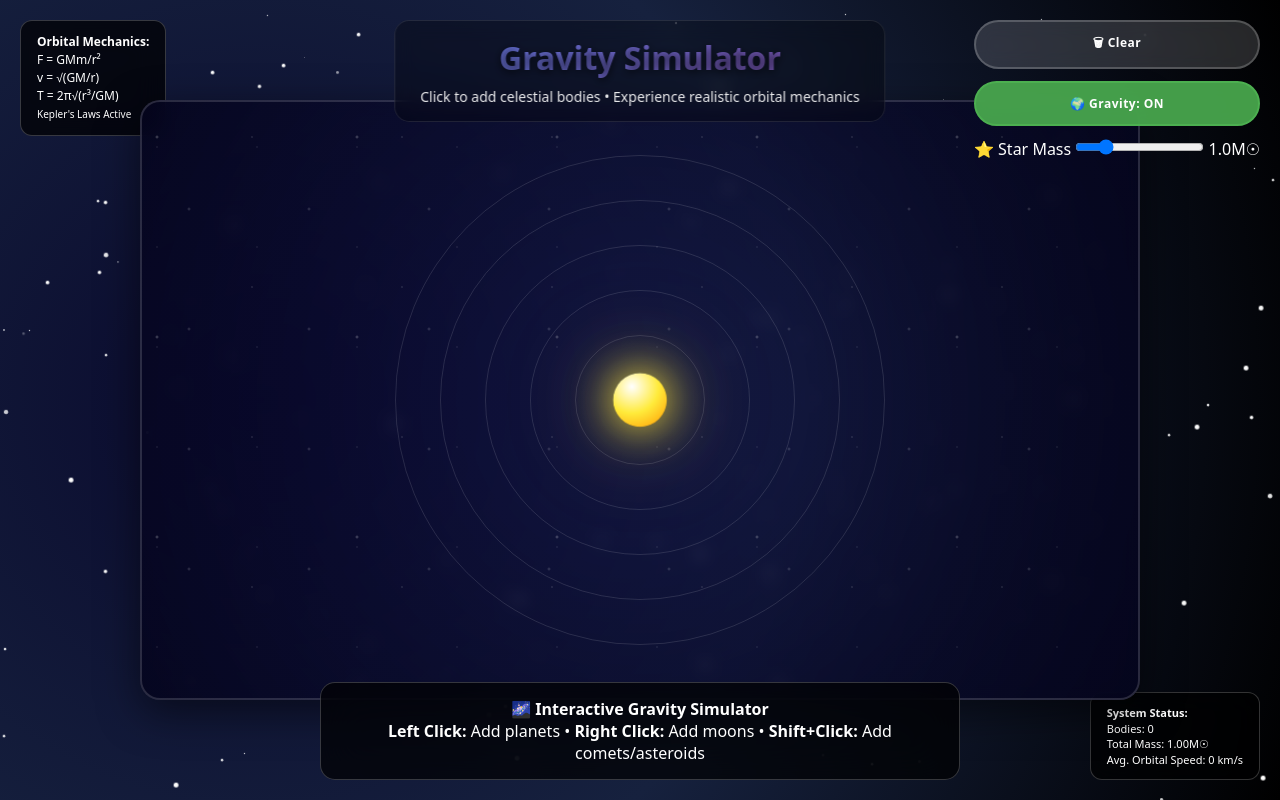
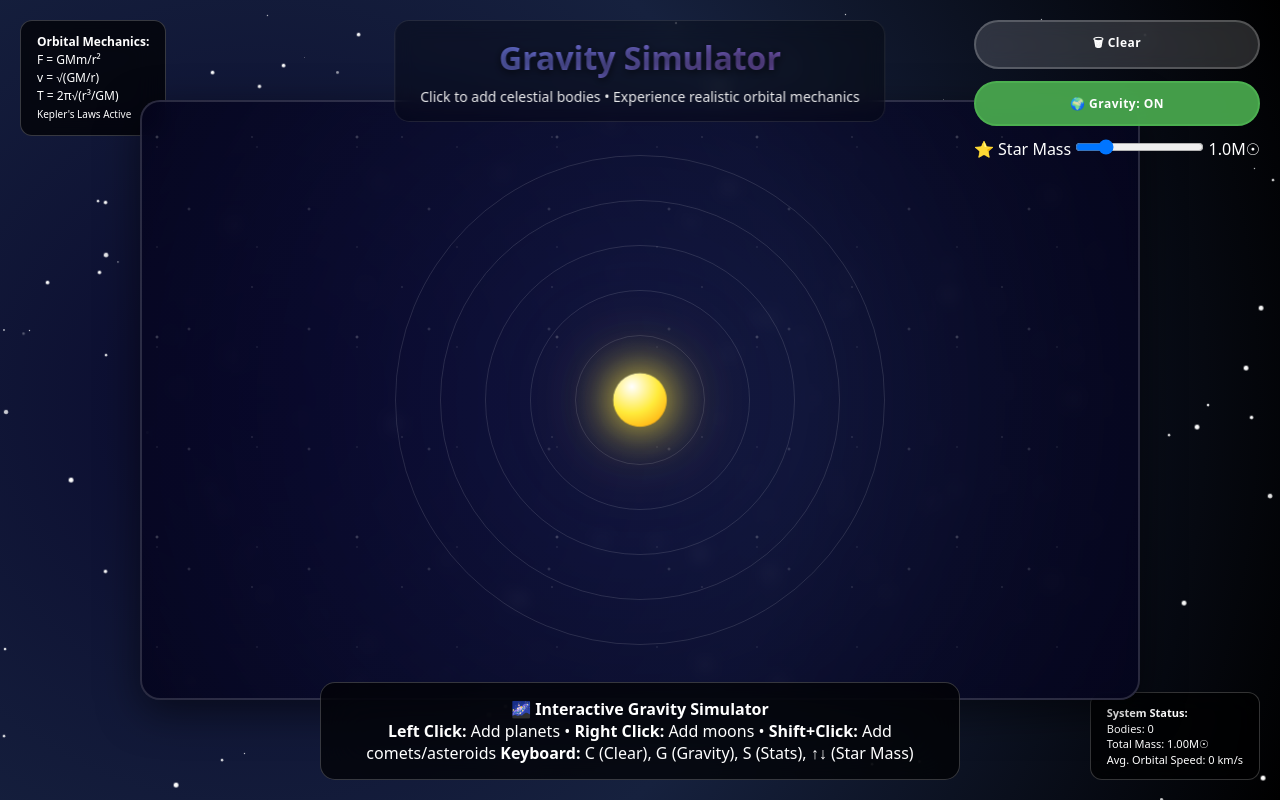
Before and after one commit to Inshamhaque/Gravion, a plain HTML site: page index.html in a window 1280 px wide. Drawn offline with Linux system fonts and the light colour scheme.

Commit message:
improved cta

```diff
--- a/index.html
+++ b/index.html
@@ -54,6 +54,7 @@
         <div class="instructions">
             <strong>🌌 Interactive Gravity Simulator</strong><br>
             <strong>Left Click:</strong> Add planets • <strong>Right Click:</strong> Add moons • <strong>Shift+Click:</strong> Add comets/asteroids
+            <strong>Keyboard:</strong> C (Clear), G (Gravity), S (Stats), ↑↓ (Star Mass)
         </div>
     </div>
 
```
